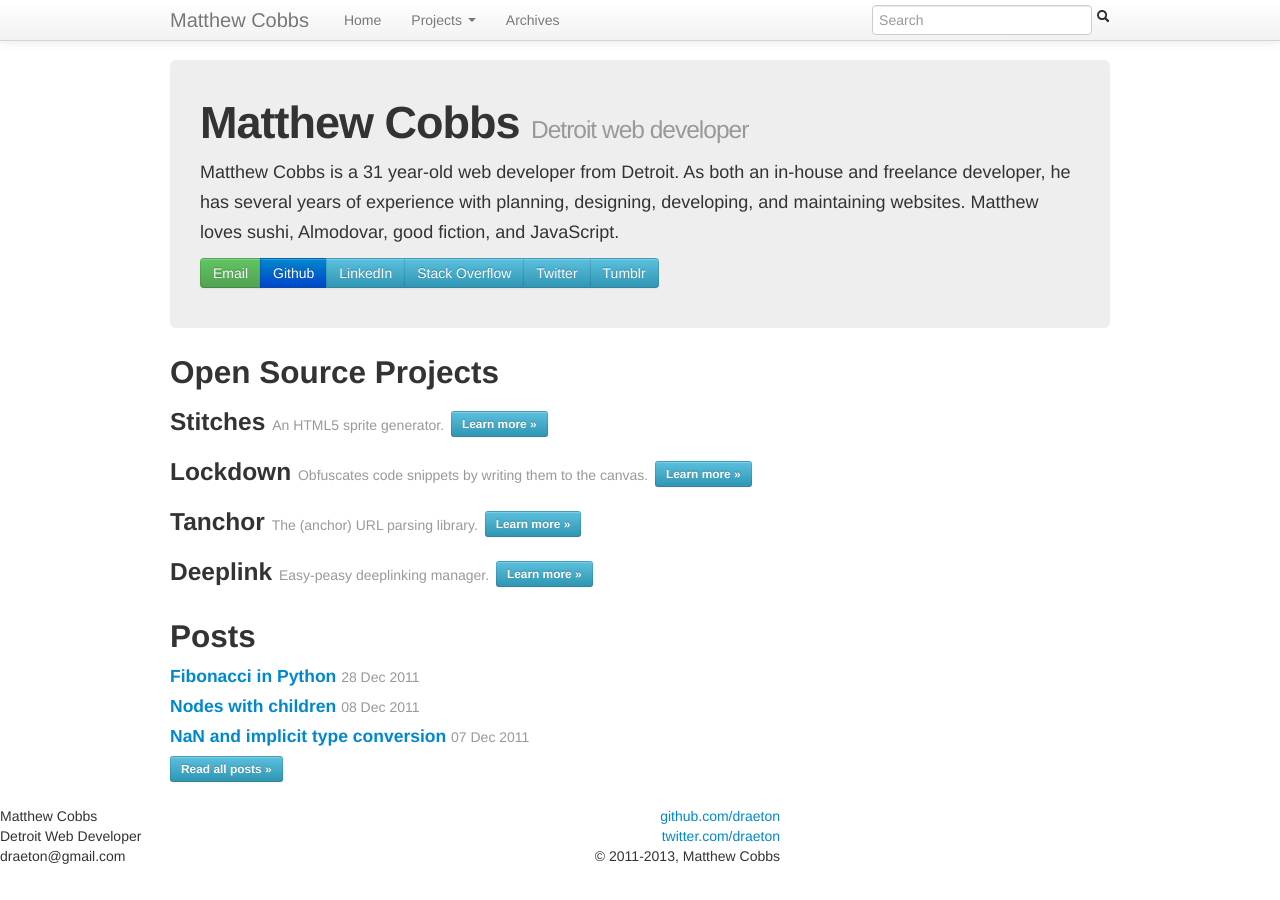
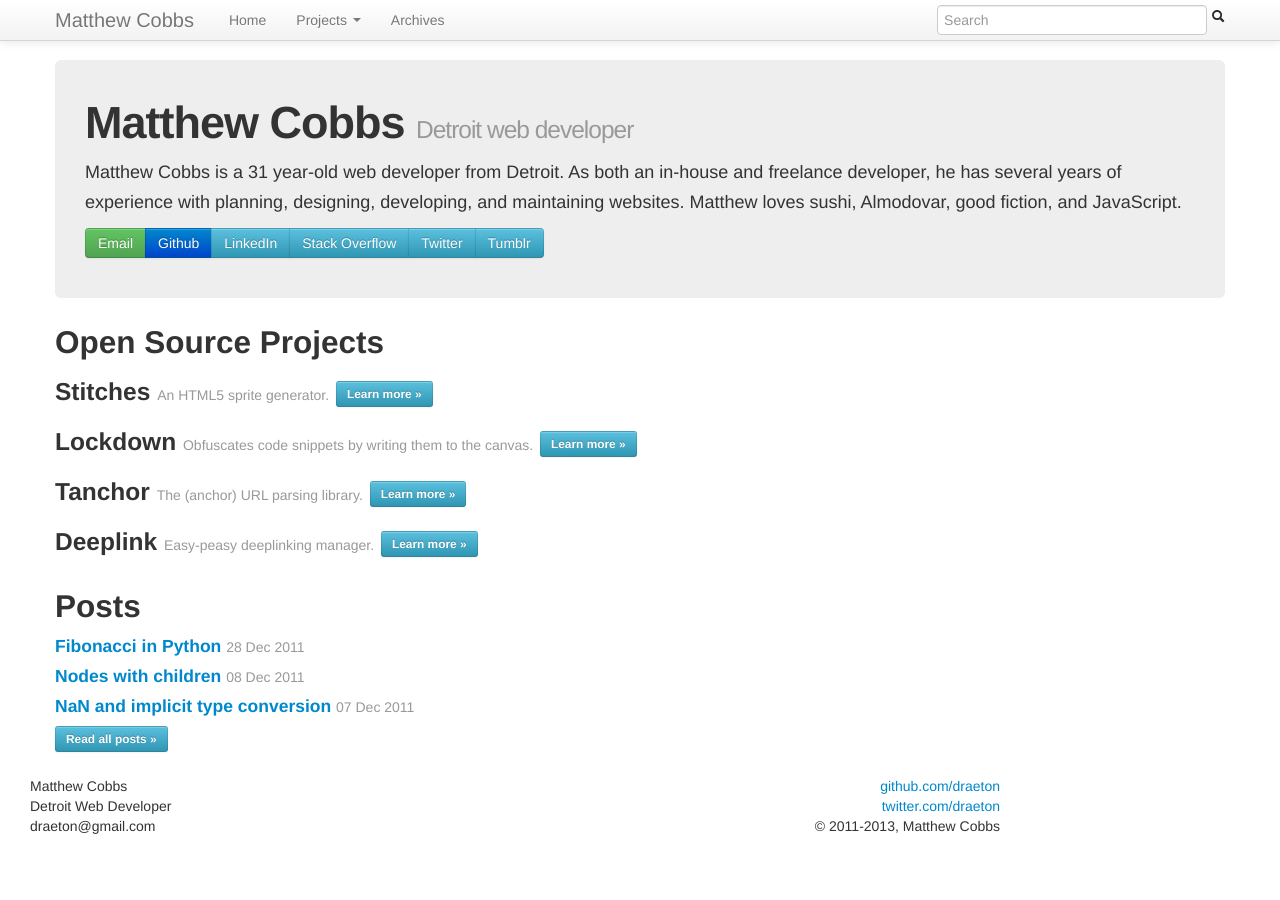
Before and after one commit to draeton/draeton.github.com, a Jekyll site: the page built from index.html, in a window 1280 px wide. Built offline with Jekyll 4.4.1, drawn with Linux system fonts in a browser that asks for light colours; nearby versions of some CDN libraries; Markdown is read by kramdown in place of the engine named in the settings; the list of posts is cut into pages by our own code.

Commit message:
Going responsive

```diff
--- a/_layouts/default.html
+++ b/_layouts/default.html
@@ -13,10 +13,11 @@
   <meta name="author" content="Matthew Cobbs">
 
   <!-- Mobile viewport optimized: j.mp/bplateviewport -->
-  <meta name="viewport" content="width=device-width,initial-scale=1">
+  <meta name="viewport" content="width=device-width, initial-scale=1.0">
 
   <!-- CSS: implied media=all -->
   <link rel="stylesheet" href="/bootstrap/css/bootstrap.css">
+  <link rel="stylesheet" href="/bootstrap/css/bootstrap-responsive.css">
   <link rel="stylesheet" href="/css/syntax.css">
   <link rel="stylesheet" href="/css/draeton.css">
   <!-- link rel="stylesheet" href="/css/style.css" -->
```
